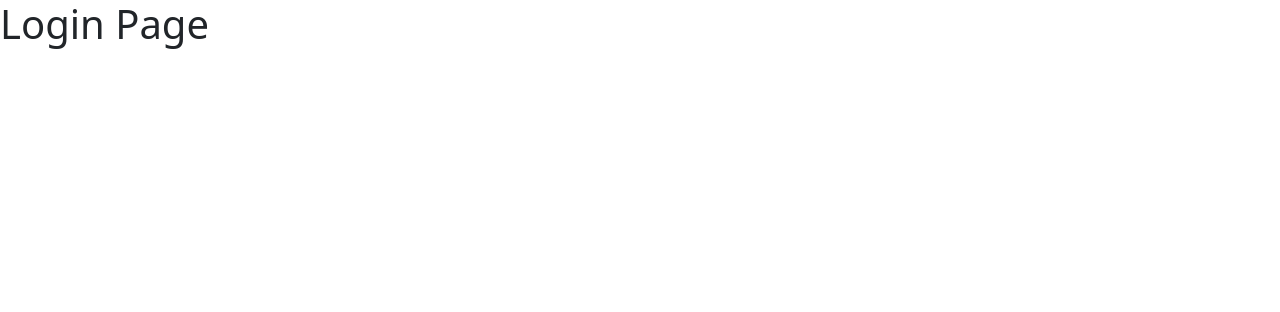
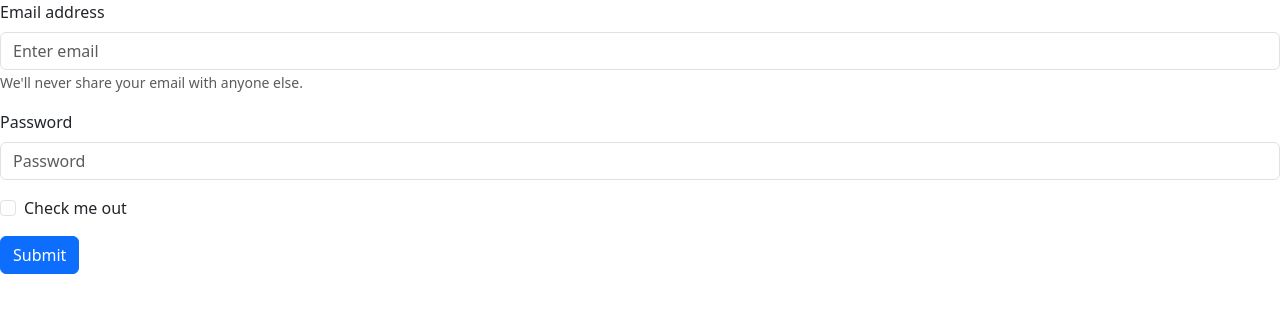
Before and after one commit to arantruslove/Full-Stack-Boilerplate, a React (Vite) app in the folder frontend/: page /login in a window 1280 px wide. Shown: the top 312 px of the page. Built offline with nearby package versions, Linux system fonts and the light colour scheme.

Commit message:
Adding a basic authentication page.

```diff
--- a/frontend/src/pages/Auth/components/Auth.jsx
+++ b/frontend/src/pages/Auth/components/Auth.jsx
@@ -1,5 +1,29 @@
-function Auth({ isLogin }) {
-  return <>{isLogin ? <h1>Login Page</h1> : <h1>Signup Page</h1>}</>;
+import Button from "react-bootstrap/Button";
+import Form from "react-bootstrap/Form";
+
+function Auth() {
+  return (
+    <Form>
+      <Form.Group className="mb-3" controlId="formBasicEmail">
+        <Form.Label>Email address</Form.Label>
+        <Form.Control type="email" placeholder="Enter email" />
+        <Form.Text className="text-muted">
+          We&apos;ll never share your email with anyone else.
+        </Form.Text>
+      </Form.Group>
+
+      <Form.Group className="mb-3" controlId="formBasicPassword">
+        <Form.Label>Password</Form.Label>
+        <Form.Control type="password" placeholder="Password" />
+      </Form.Group>
+      <Form.Group className="mb-3" controlId="formBasicCheckbox">
+        <Form.Check type="checkbox" label="Check me out" />
+      </Form.Group>
+      <Button variant="primary" type="submit">
+        Submit
+      </Button>
+    </Form>
+  );
 }
 
 export default Auth;
```
